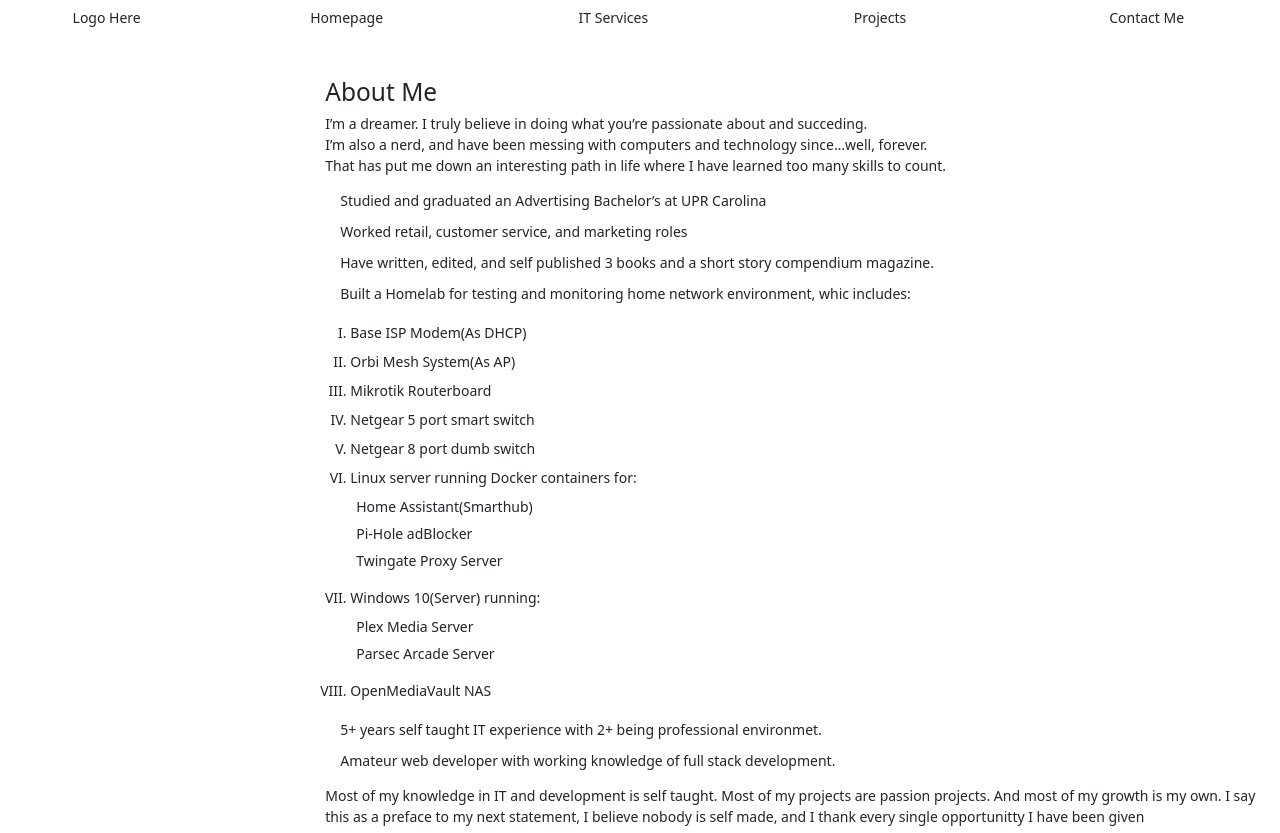
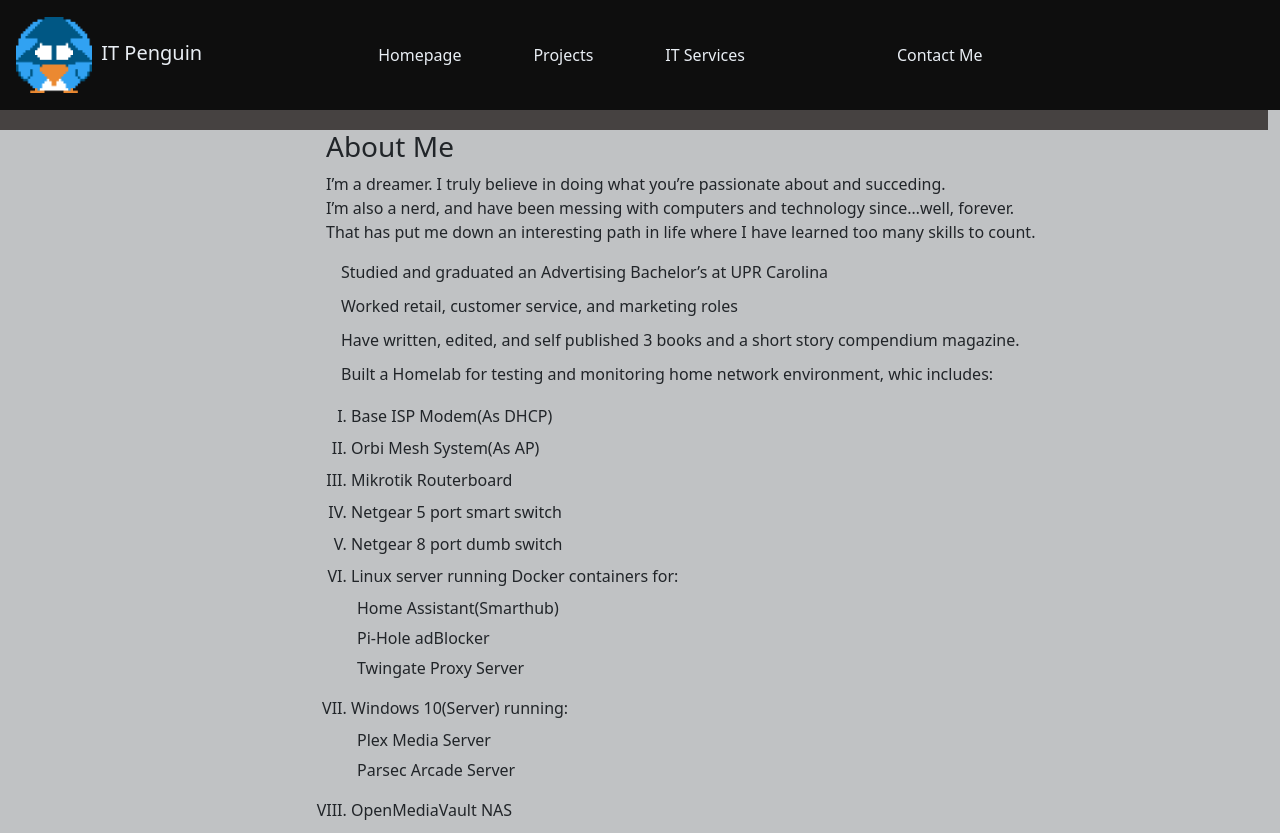
Before and after one commit to Wolfie873/itpenguin.github.io, a plain HTML site: page index.html in a window 1280 px wide. Shown: the top 833 px of the page. Drawn offline with nearby package versions, Linux system fonts and the light colour scheme.

Commit message:
so many changes

```diff
--- a/index.html
+++ b/index.html
@@ -3,48 +3,51 @@
     <header>
         <title>In Penguin We Trust</title>
         <!-- Required meta tags -->
-        <meta charset="utf-8" />
-        <meta name="viewport" content="width=device-width, initial-scale=1" />
+        <meta charset="utf-8"/>
+        <meta
+        name="viewport" content="width=device-width, initial-scale=1"/>
 
         <!-- Bootstrap CSS -->
         <link
-            href="https://cdn.jsdelivr.net/npm/bootstrap@5.1.3/dist/css/bootstrap.min.css"
-            rel="stylesheet"
-            integrity="sha384-1BmE4kWBq78iYhFldvKuhfTAU6auU8tT94WrHftjDbrCEXSU1oBoqyl2QvZ6jIW3"
-            crossorigin="anonymous"
-        />
+        href="https://cdn.jsdelivr.net/npm/bootstrap@5.1.3/dist/css/bootstrap.min.css" rel="stylesheet" integrity="sha384-1BmE4kWBq78iYhFldvKuhfTAU6auU8tT94WrHftjDbrCEXSU1oBoqyl2QvZ6jIW3" crossorigin="anonymous"/>
 
         <!--JQuery input call-->
-        <script
-            type="text/javascript"
-            src="https://ajax.googleapis.com/ajax/libs/jquery/3.5.1/jquery.min.js"
-        ></script>
+        <script type="text/javascript" src="https://ajax.googleapis.com/ajax/libs/jquery/3.5.1/jquery.min.js"></script>
         <!--Jquery UI-->
-        <script
-            src="https://code.jquery.com/ui/1.13.1/jquery-ui.js"
-            integrity="sha256-6XMVI0zB8cRzfZjqKcD01PBsAy3FlDASrlC8SxCpInY="
-            crossorigin="anonymous"
-        ></script>
+        <script src="https://code.jquery.com/ui/1.13.1/jquery-ui.js" integrity="sha256-6XMVI0zB8cRzfZjqKcD01PBsAy3FlDASrlC8SxCpInY=" crossorigin="anonymous"></script>
 
         <link rel="stylesheet" href="penguinStyle.css">
     </header>
+
     <body>
+        <nav class="navbar navbar-expand-lg">
             <div class="container-fluid">
-            <div class="row align-items-start">
-              <div class="col-2 order-1 justify-content-center navbar" id='topLogo'>Logo Here</div>
-              <div class="col order-2 justify-content-center navbar" id='topHome'>Homepage</div>
-              <div class="col order-3 justify-content-center navbar" id='topIT'>IT Services</div>
-              <div class="col order-4 justify-content-center navbar" id='toProjects'>Projects</div>
-              <div class="col order-5 justify-content-center navbar" id='topContact'>Contact Me</div>
+                <a class="navbar-brand" href="#">
+                    <img src="assets\bluepengu.png" alt="PenguinLogo" style='width: 80px; height: 80px;'>
+                    IT Penguin
+                </a>
+                <button class="navbar-toggler" type="button" data-bs-toggle="collapse" data-bs-target="#navbarNav" aria-controls="navbarNav" aria-expanded="false" aria-label="Toggle navigation">
+                    <span class="navbar-toggler-icon"></span>
+                </button>
+                <div class="collapse navbar-collapse" id="navbarNav">
+                    <ul class="navbar-nav">
+                        <li class="nav-item">
+                            <a class="nav-link active" aria-current="page" href="#" id='topHome'>Homepage</a>
+                        </li>
+                        <li class="nav-item">
+                            <a class="nav-link" href="#" id='topProjects'>Projects</a>
+                        </li>
+                        <li class="nav-item">
+                            <a class="nav-link" href="#" id='topServices'>IT Services</a>
+                        </li>
+                        <li class="nav-item">
+                            <a class="nav-link" href="#" id='topContact'>Contact Me</a>
+                        </li>
+                    </ul>
                 </div>
             </div>
-
-        <div class="row">
-          <div class="col-12">
-            <br><br>
-          </div>
-        </div>
-
+        </nav>
+        <div class="row" style='height: 20px; width: 100vw; background-color: #464241;'></div>
         <div class="row">
             <div class="col-3"></div>
             <div class="col-9 justify-content-center" id='sidebarLeft'>
@@ -55,8 +58,10 @@
                     <ul id='aboutMeList'>
                         <li class="aboutMeListItem">Studied and graduated an Advertising Bachelor’s at UPR Carolina</li>
                         <li class="aboutMeListItem">Worked retail, customer service, and marketing roles</li>
-                      <li class="aboutMeListItem">Have written, edited, and self published 3 books and a short story compendium magazine.</li>
-                      <li class="aboutMeListItem">Built a Homelab for testing and monitoring home network environment, whic includes:
+                        <li class="aboutMeListItem">Have written, edited, and self published 3 books and a short story compendium
+                                                                                                                                                                                                                                                                                                                                                                                                                                                                                                                                                                                                                                                                                                                                                                                                                                                                                                                                                                                                                                                                                                        magazine.</li>
+                        <li class="aboutMeListItem">Built a Homelab for testing and monitoring home network environment, whic
+                                                                                                                                                                                                                                                                                                                                                                                                                                                                                                                                                                                                                                                                                                                                                                                                                                                                                                                                                                                                                                                                                                        includes:
                             <ol id="homeLabList">
                                 <li class="homeLabListItem">Base ISP Modem(As DHCP)</li>
                                 <li class="homeLabListItem">Orbi Mesh System(As AP)</li>
@@ -90,11 +95,8 @@
                                                                                                                                                               I have been given</p>
             </div>
         </div>
-        </div>
-        <script
-            src="https://cdn.jsdelivr.net/npm/bootstrap@5.0.2/dist/js/bootstrap.bundle.min.js"
-            integrity="sha384-MrcW6ZMFYlzcLA8Nl+NtUVF0sA7MsXsP1UyJoMp4YLEuNSfAP+JcXn/tWtIaxVXM"
-            crossorigin="anonymous"
-        ></script>
+
+        <script src="https://cdn.jsdelivr.net/npm/bootstrap@5.0.2/dist/js/bootstrap.bundle.min.js" integrity="sha384-MrcW6ZMFYlzcLA8Nl+NtUVF0sA7MsXsP1UyJoMp4YLEuNSfAP+JcXn/tWtIaxVXM" crossorigin="anonymous"></script>
     </body>
+
 </html>
--- a/penguinStyle.css
+++ b/penguinStyle.css
@@ -8,12 +8,56 @@ Water: #C0D4DB
 */
 * {
   /*border: 1px solid black;*/
-    font-family: system-ui, 'Segoe UI', 'Open Sans', 'Helvetica Neue',
-        sans-serif;
-    font-size: 14px;
+  font-family: system-ui, "Segoe UI", "Open Sans", "Helvetica Neue", sans-serif;
+  font-size: 16px;
+}
+body{
+  width: 100vw;
+  margin: 0px;
+  padding: 0px;
+  background-color: #C0C2C4;
 }
 .selector-for-some-widget {
   box-sizing: content-box;
+}
+a:link{
+  color: #E9EEF4;
+}
+a:visited{
+  color: #E9EEF4;
+}
+a:hover{
+  color: blue;
+}
+a:active{
+  color: red;
+}
+img{
+  width: fit-content;
+  height: fit-content;
+  padding: 2px;
+  margin: 2px;
+}
+.navbar{
+  background-color: #0E0E0E;
+}
+nav{
+  background-color: #0E0E0E;
+  padding: 0px;
+  margin: 0px;
+  width: 100vw;
+}
+#topHome{
+  padding-left: 10em;
+}
+#topProjects{
+  padding-left: 4em;
+}
+#topServices{
+  padding-left: 4em;
+}
+#topContact{
+  padding-left: 9em;
 }
 .aboutMeListItem {
   list-style-type: none;
```
Also changed, not shown: assets/bluepengu.png (added). Lines whose indentation alone changed are shown as unchanged.
